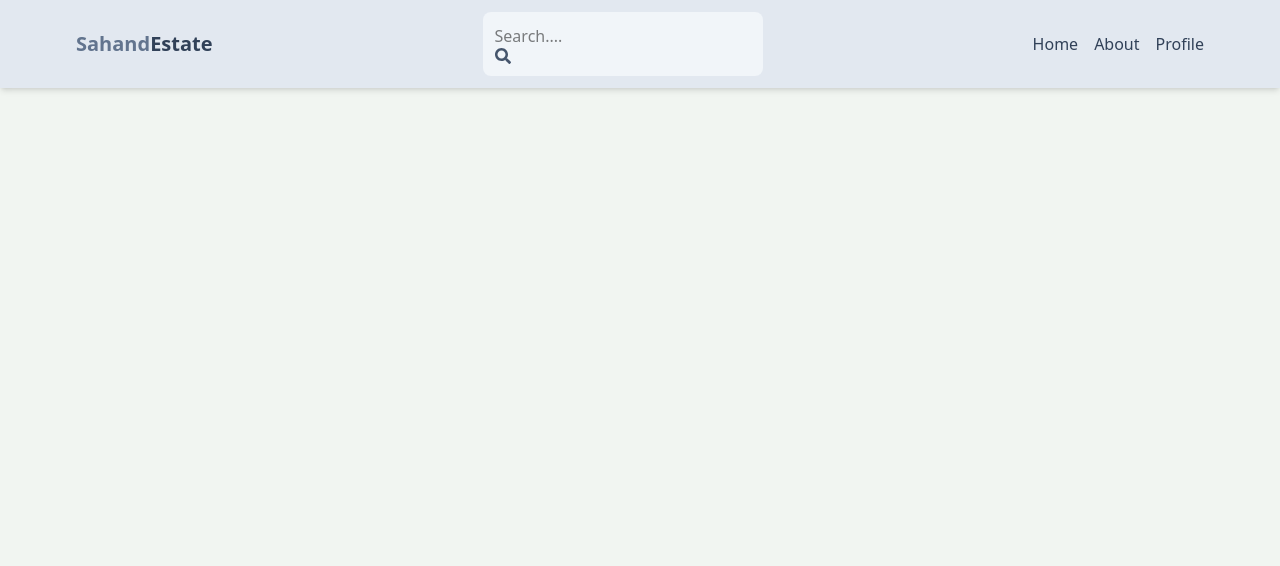
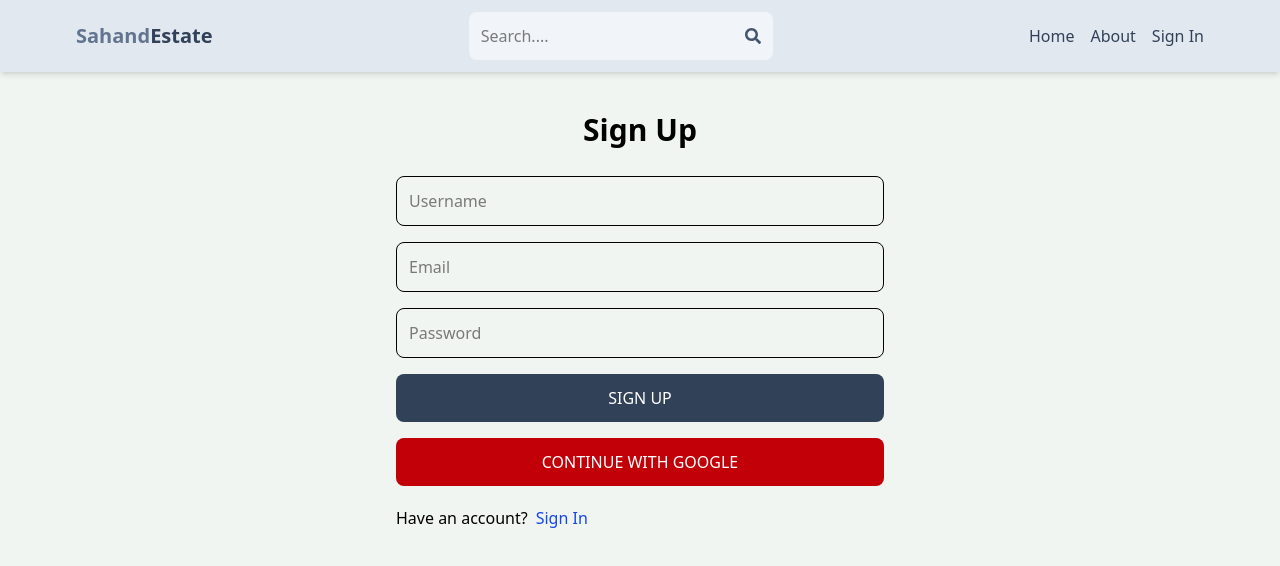
Before and after one commit to HadiaAmjad11/project-mern, a React (Vite) app in the folder client/: page /sign-up in a window 1280 px wide. Shown: the top 566 px of the page. Built offline with nearby package versions, Linux system fonts and the light colour scheme; no server answers.

Commit message:
run all functions sucessfullu

```diff
--- a/client/src/App.jsx
+++ b/client/src/App.jsx
@@ -1,28 +1,27 @@
-import {BrowserRouter, Routes, Route} from 'react-router-dom';
-import Signin from './pages/Signin';
+import { BrowserRouter, Routes, Route } from 'react-router-dom';
+import SignIn from './pages/SignIn';
 import SignUp from './pages/SignUp';
 import About from './pages/About';
 import Profile from './pages/Profile';
 import Home from './pages/Home';
 import Header from './Components/Header';
-import PrivateRoute
- from './Components/PrivateRoute';
+import PrivateRoute from './Components/PrivateRoute';
 
 export default function App() {
   return (
     <BrowserRouter>
-    <Header/>
-     <Routes>
-      <Route  path="/" element={<Home />}/>
-       <Route  path="/Signin" element={<Signin />}/>
-      <Route  path="/SignUp" element={<SignUp />}/>
-      <Route  path="/About" element={<About/>}/>
-            <Route  element={<PrivateRoute />}>
+      <Header />
+      <Routes>
+        <Route path="/" element={<Home />} />
+        <Route path="/sign-in" element={<SignIn />} />
+        <Route path="/sign-up" element={<SignUp />} />
+        <Route path="/about" element={<About />} />
 
-      <Route  path="/Profile" element={<Profile />}/>
-     </Route>
-
-     </Routes>
+        {/* Protected route */}
+        <Route element={<PrivateRoute />}>
+          <Route path="/profile" element={<Profile />} />
+        </Route>
+      </Routes>
     </BrowserRouter>
   );
 }
--- a/client/src/Components/Header.jsx
+++ b/client/src/Components/Header.jsx
@@ -1,48 +1,50 @@
 import { FaSearch } from 'react-icons/fa';
 import { Link } from 'react-router-dom';
-import { useSelector} from 'react-redux';
+import { useSelector } from 'react-redux';
 
 export default function Header() {
-  const { currentUser } = useSelector  => ( state => state.user)
+  const { currentUser } = useSelector((state) => state.user);
+
   return (
-    <header className='bg-slate-200 shadow-md'>
-      <div className='flex justify-between items-center max-w-6xl mx-auto p-3'>
-        <Link to='/'>
-          <h1 className='font-bold text-sm sm:text-xl flex flex-wrap'>
-            <span className='text-slate-500'>Sahand</span>
-            <span className='text-slate-700'>Estate</span>
+    <header className="bg-slate-200 shadow-md">
+      <div className="flex justify-between items-center max-w-6xl mx-auto p-3">
+        <Link to="/">
+          <h1 className="font-bold text-sm sm:text-xl flex flex-wrap">
+            <span className="text-slate-500">Sahand</span>
+            <span className="text-slate-700">Estate</span>
           </h1>
         </Link>
 
-        <form className='bg-slate-100 p-3 rounded-lg items-center'>
-
+        <form className="bg-slate-100 p-3 rounded-lg flex items-center gap-2">
           <input
-            type='text'
-            placeholder='Search....'
-            className='bg-transparent focus:outline-none w-24 sm:w-64'
-
+            type="text"
+            placeholder="Search...."
+            className="bg-transparent focus:outline-none w-24 sm:w-64"
           />
-
-         <FaSearch className='text-slate-600' />
-
+          <FaSearch className="text-slate-600" />
         </form>
 
-        <ul className='flex gap-4'>
-          <Link to='/Home'>
-            <li className='hidden sm:inline text-slate-700 hover:underline'>Home</li>
+        <ul className="flex gap-4 items-center">
+          <Link to="/">
+            <li className="hidden sm:inline text-slate-700 hover:underline">Home</li>
           </Link>
-          <Link to='/About'>
-            <li className='hidden sm:inline text-slate-700 hover:underline'>About</li>
+          <Link to="/about">
+            <li className="hidden sm:inline text-slate-700 hover:underline">About</li>
           </Link>
-          <Link to='/profile'>
+
           {currentUser ? (
-            <img src={ currentUser.avatar} alt='profile'/>
-   )  : (
-   <li className='hidden sm:inline text-slate-700 hover:underline'>Profile</li>
-
-        )}
-           </Link>
-
+            <Link to="/profile">
+              <img
+                src={currentUser.avatar}
+                alt="profile"
+                className="w-8 h-8 rounded-full"
+              />
+            </Link>
+          ) : (
+            <Link to="/sign-in">
+              <li className="hidden sm:inline text-slate-700 hover:underline">Sign In</li>
+            </Link>
+          )}
         </ul>
       </div>
     </header>
--- a/client/src/pages/Profile.jsx
+++ b/client/src/pages/Profile.jsx
@@ -1,31 +1,66 @@
-import { useSelector} from 'react-redux';
-import { useRef} from 'react';
+import { useSelector } from 'react-redux';
+import { useRef } from 'react';
 
 export default function Profile() {
-  const fileRef = useRef (null);
-  const { currentUser} = useSelector((state) => state.user)
+  const fileRef = useRef(null);
+  const { currentUser } = useSelector((state) => state.user);
+
   return (
-  <div className='p-3 max-w-lg'>
-    <h1 className='text-3xl font-semibold text-centre my-7'>Profile</h1>
-    <form  className='flex flex-col gap-4'>
-      <input type='file' ref={fileRef} hidden  accept='image/='/>
-      <img onClick={()=>fileRef.current.click()}
-      src={currentUser.avatar} alt="profile"
-      className='rounded-full h-24 w-24 object-cover cursor-pointer self-center mt-2' />
-      <input type='text' placeholder='Username'
-      className='border p-3  rounded-lg'/>
-      <input type='email' placeholder='Email'
-      className='border p-3  rounded-lg'/>
-      <input type='password' placeholder='password'
-      className='border p-3  rounded-lg'/>
-      <button className='bg-slate-700 text-white rounded-lg p-3 uppercase hover:opacity-95 disabled:opacity-80'>Update</button>
-    </form>
-    <div className='flex justify-between mt-5'>
-<span> Delete Account</span>
-    </div>
-     <div className='text-red-700 cursor-pointer'>
-<span>Sign Out</span>
-    </div>
+    <div className="flex items-center justify-center min-h-screen bg-gray-100">
+      <div className="p-6 max-w-lg w-full bg-white rounded-lg shadow-lg">
+        <h1 className="text-3xl font-semibold text-center mb-6">Profile</h1>
+
+        <form className="flex flex-col gap-4">
+          {/* Hidden file input */}
+          <input
+            type="file"
+            ref={fileRef}
+            hidden
+            accept="image/*"
+          />
+
+          {/* Profile Image */}
+          <img
+            onClick={() => fileRef.current.click()}
+            src={currentUser?.avatar || "/default-avatar.png"}
+            alt="profile"
+            className="rounded-full h-24 w-24 object-cover cursor-pointer self-center border"
+          />
+
+          {/* User Info Inputs */}
+          <input
+            type="text"
+            defaultValue={currentUser?.username || ""}
+            placeholder="Username"
+            className="border p-3 rounded-lg"
+          />
+          <input
+            type="email"
+            defaultValue={currentUser?.email || ""}
+            placeholder="Email"
+            className="border p-3 rounded-lg"
+          />
+          <input
+            type="password"
+            placeholder="Password"
+            className="border p-3 rounded-lg"
+          />
+
+          {/* Update Button */}
+          <button
+            type="submit"
+            className="bg-slate-700 text-white rounded-lg p-3 uppercase hover:opacity-90"
+          >
+            Update
+          </button>
+        </form>
+
+        {/* Bottom Actions */}
+        <div className="flex justify-between mt-6 text-red-700 cursor-pointer">
+          <span>Delete Account</span>
+          <span>Sign Out</span>
+        </div>
+      </div>
     </div>
   );
 }
--- a/client/src/pages/SignUp.jsx
+++ b/client/src/pages/SignUp.jsx
@@ -1,7 +1,6 @@
 import { useState } from "react";
 import { Link, useNavigate } from "react-router-dom";
 import OAuth from "../Components/OAuth";
-
 
 export default function SignUp() {
   const [formData, setFormData] = useState({});
@@ -10,30 +9,25 @@ export default function SignUp() {
   const navigate = useNavigate();
 
   const handleChange = (e) => {
-    const updatedData = {
+    setFormData({
       ...formData,
       [e.target.id]: e.target.value,
-    };
-    setFormData(updatedData);
-    console.log("Updated Form Data:", updatedData);
+    });
   };
 
   const handleSubmit = async (e) => {
     e.preventDefault();
+    setLoading(true);
+    setError(null);
+
     try {
-      setLoading(true);
-      setError(null);
-
       const res = await fetch("/api/auth/signup", {
         method: "POST",
-        headers: {
-          "Content-Type": "application/json",
-        },
+        headers: { "Content-Type": "application/json" },
         body: JSON.stringify(formData),
       });
 
       const data = await res.json();
-      console.log(data);
 
       if (data.success === false) {
         setError(data.message);
@@ -42,12 +36,11 @@ export default function SignUp() {
       }
 
       setLoading(false);
-      // TODO: handle success, e.g., redirect or message
-setError(null);
-navigate('/signin');
-    } catch (error) {
+      setError(null);
+      navigate("/sign-in"); // matches App.jsx
+    } catch (err) {
       setLoading(false);
-      setError(error.message);
+      setError(err.message);
     }
   };
 
@@ -87,7 +80,7 @@ navigate('/signin');
 
       <div className="flex gap-2 mt-5">
         <p>Have an account?</p>
-        <Link to="/signin" className="text-blue-700">Sign in</Link>
+        <Link to="/sign-in" className="text-blue-700">Sign In</Link>
       </div>
 
       {error && <p className="text-red-500 mt-5">{error}</p>}
--- a/client/src/pages/Signin.jsx
+++ b/client/src/pages/Signin.jsx
@@ -1,5 +1,3 @@
-// src/pages/SignIn.jsx
-
 import { useState } from "react";
 import { Link, useNavigate } from "react-router-dom";
 import { useDispatch, useSelector } from "react-redux";
@@ -21,28 +19,26 @@ export default function SignIn() {
 
   const handleSubmit = async (e) => {
     e.preventDefault();
-    dispatch(signInStart()); // ✅ fixed
+    dispatch(signInStart());
 
     try {
       const res = await fetch("/api/auth/signin", {
         method: "POST",
-        headers: {
-          "Content-Type": "application/json",
-        },
+        headers: { "Content-Type": "application/json" },
         body: JSON.stringify(formData),
       });
 
       const data = await res.json();
 
       if (!res.ok || data.success === false) {
-        dispatch(signInFailure(data.message || "Sign in failed")); // ✅ fixed
+        dispatch(signInFailure(data.message || "Sign in failed"));
         return;
       }
 
-      dispatch(signInSuccess(data.user || data)); // ✅ fixed
+      dispatch(signInSuccess(data.user || data));
       navigate("/");
-    } catch (error) {
-      dispatch(signInFailure(error.message || "Request failed")); // ✅ fixed
+    } catch (err) {
+      dispatch(signInFailure(err.message || "Request failed"));
     }
   };
 
@@ -77,7 +73,7 @@ export default function SignIn() {
 
       <div className="flex gap-2 mt-5">
         <p>Don't have an account?</p>
-        <Link to="/signup" className="text-blue-700">Sign Up</Link>
+        <Link to="/sign-up" className="text-blue-700">Sign Up</Link>
       </div>
 
       {error && <p className="text-red-500 mt-5">{error}</p>}
--- a/package.json
+++ b/package.json
@@ -4,6 +4,7 @@
   "main": "index.js",
   "type": "module",
   "dependencies": {
+    "@supabase/supabase-js": "^2.55.0",
     "@tailwindcss/vite": "^4.1.11",
     "accepts": "^2.0.0",
     "bcryptjs": "^3.0.2",
```
Also changed, not shown: 1 other file (tests, documents, lock files or other folders).
